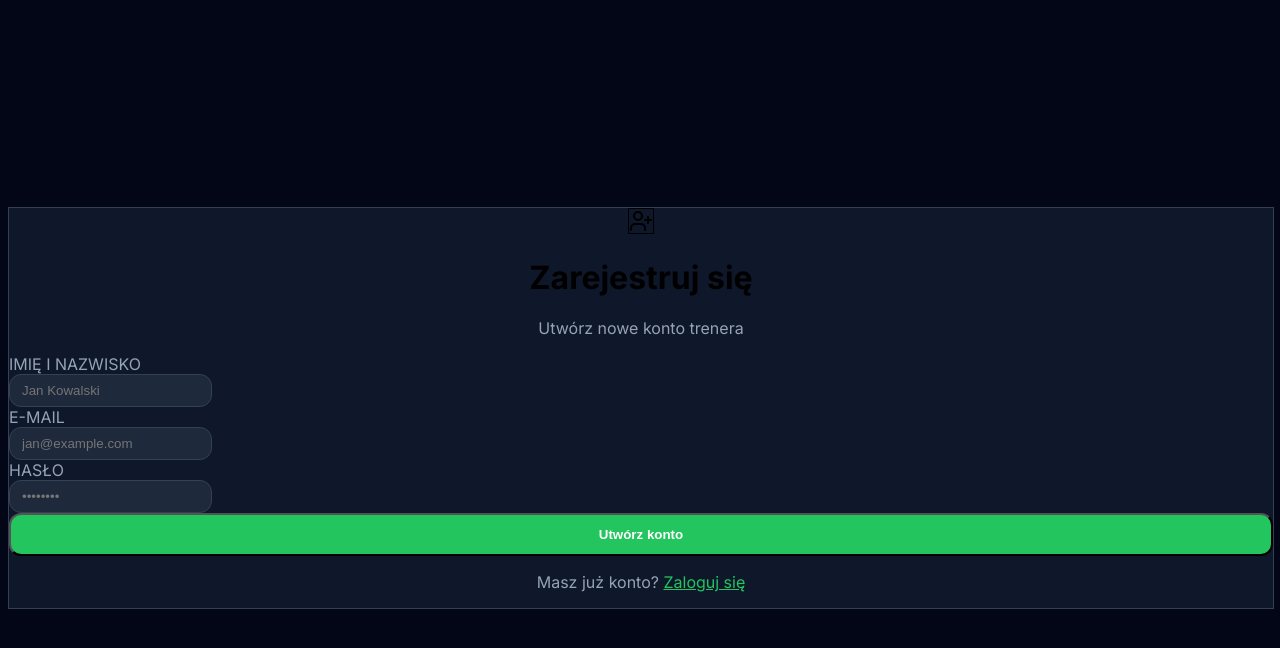
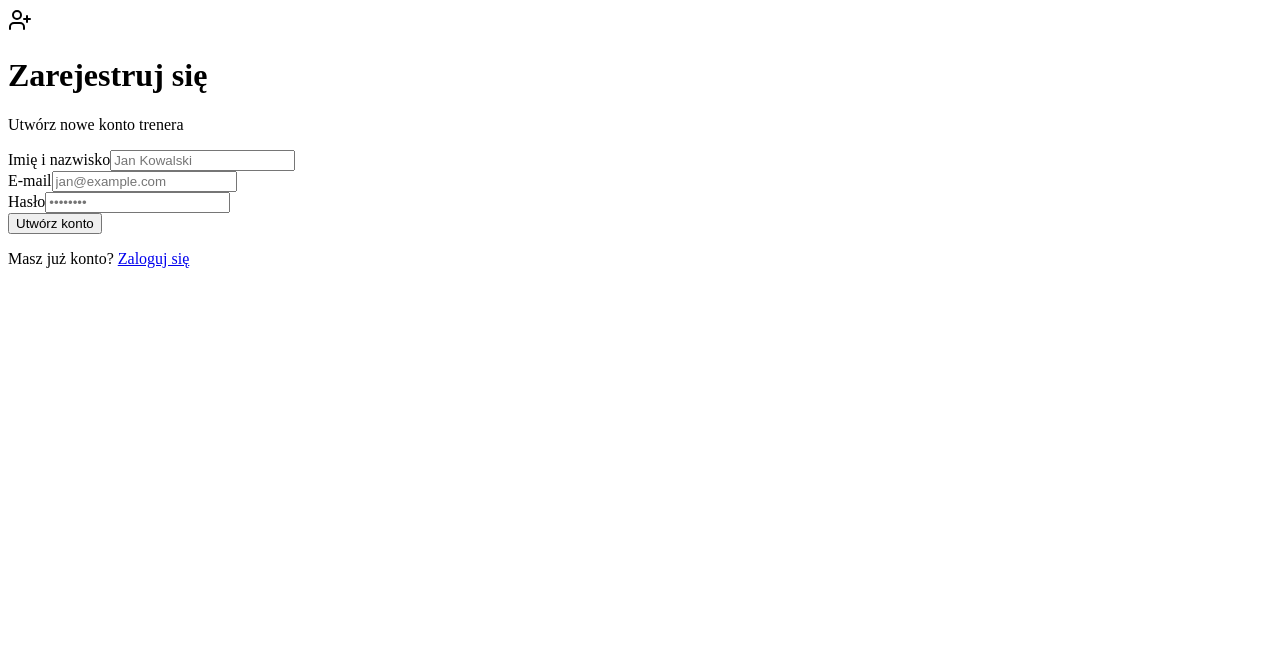
Before and after one commit to alexkey185/Aplikacja-trenera-pi-karskiego, a Next.js app: page /auth/sign-up in a window 1280 px wide. Shown: the top 648 px of the page. Built offline with nearby package versions, Linux system fonts and the light colour scheme.

Commit message:
Fix: wyczyszczenie formularza rejestracji do surowych inputów i wyśrodkowanie

```diff
--- a/app/auth/sign-up/page.tsx
+++ b/app/auth/sign-up/page.tsx
@@ -3,7 +3,7 @@ import { UserPlus } from 'lucide-react';
 
 export default function SignUpPage() {
   return (
-    <div className="w-full bg-[#0f172a] border border-[#334155] rounded-3xl p-8 shadow-2xl shadow-black/60">
+    <div className="w-full max-w-md bg-[#0f172a] border border-[#334155] rounded-3xl p-8 shadow-2xl shadow-black/60">
       <div className="text-center mb-8">
         <div className="inline-flex items-center justify-center w-12 h-12 rounded-2xl bg-green-500/20 border border-green-400/30 mb-4">
           <UserPlus className="w-6 h-6 text-green-400" />
@@ -17,31 +17,46 @@ export default function SignUpPage() {
           <label className="block text-xs font-semibold text-[#94a3b8] uppercase tracking-wider mb-1.5">
             Imię i nazwisko
           </label>
-          <input type="text" placeholder="Jan Kowalski" />
+          <input
+            type="text"
+            placeholder="Jan Kowalski"
+            className="block w-full bg-[#1e293b] text-white border border-[#334155] rounded-xl px-4 py-3 outline-none focus:border-green-400"
+          />
         </div>
 
         <div>
           <label className="block text-xs font-semibold text-[#94a3b8] uppercase tracking-wider mb-1.5">
             E-mail
           </label>
-          <input type="email" placeholder="jan@example.com" />
+          <input
+            type="email"
+            placeholder="jan@example.com"
+            className="block w-full bg-[#1e293b] text-white border border-[#334155] rounded-xl px-4 py-3 outline-none focus:border-green-400"
+          />
         </div>
 
         <div>
           <label className="block text-xs font-semibold text-[#94a3b8] uppercase tracking-wider mb-1.5">
             Hasło
           </label>
-          <input type="password" placeholder="••••••••" />
+          <input
+            type="password"
+            placeholder="••••••••"
+            className="block w-full bg-[#1e293b] text-white border border-[#334155] rounded-xl px-4 py-3 outline-none focus:border-green-400"
+          />
         </div>
 
-        <button type="submit" className="mt-4">
+        <button
+          type="submit"
+          className="w-full bg-green-500 hover:bg-green-600 text-white font-bold py-3.5 rounded-xl transition-all mt-6"
+        >
           Utwórz konto
         </button>
       </form>
 
       <p className="text-center text-sm text-[#94a3b8] mt-6">
         Masz już konto?{' '}
-        <Link href="/auth/login" className="text-[#22c55e] hover:text-green-300 font-semibold">
+        <Link href="/auth/login" className="text-green-400 hover:text-green-300 font-semibold">
           Zaloguj się
         </Link>
       </p>
--- a/app/layout.tsx
+++ b/app/layout.tsx
@@ -1,24 +1,11 @@
-import type { Metadata } from 'next';
-import { Inter } from 'next/font/google';
-import './globals.css';
-
-const inter = Inter({ subsets: ['latin'] });
-
-export const metadata: Metadata = {
-  title: 'Talent - Aplikacja Trenera',
-  description: 'Zarządzaj drużyną, obecnością i treningami.',
-};
-
-export default function RootLayout({
+export default function AuthLayout({
   children,
 }: {
   children: React.ReactNode;
 }) {
   return (
-    <html lang="pl" className="dark">
-      <body className={`${inter.className} bg-[#020617] text-white antialiased`}>
-        {children}
-      </body>
-    </html>
+    <div className="min-h-screen w-full flex items-center justify-center bg-[#020617] p-4">
+      {children}
+    </div>
   );
 }
```
